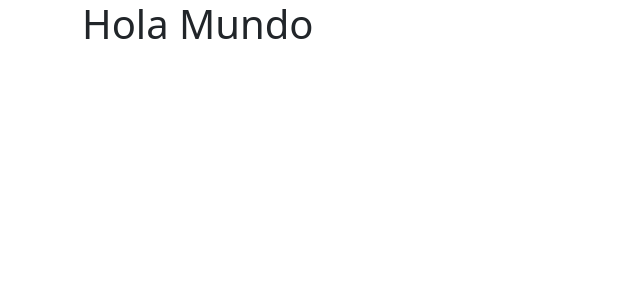
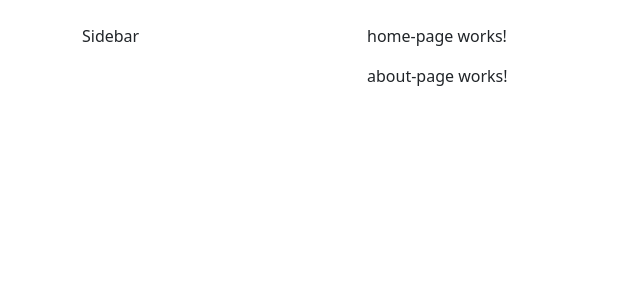
Before and after one commit to Gabriel-Karajallo/country-app, an Angular app: page / in a window 1280 px wide. Shown: the top 300 px of the page, without its empty margins (0-640 px from the left). Built offline with nearby package versions, Linux system fonts and the light colour scheme.

Commit message:
country-app

```diff
--- a/src/app/app.component.html
+++ b/src/app/app.component.html
@@ -1 +1,17 @@
-<h1>Hola Mundo</h1>
+<div class="row mt-4">
+  <div class="col-3">
+    <!-- Sidebar -->
+    Sidebar
+  </div>
+
+  <div class="col">
+    <!-- Nuestras páginas -->
+     <!-- ESTO VAN A SER PAGINAS ESTATICAS QUE VAN A IR CAMBIANDO CONFORME LAS RUTAS QUE VAYAMOS CONFIGURANDO -->
+     <shared-home-page></shared-home-page>
+     <shared-about-page></shared-about-page>
+  </div>
+
+
+
+
+</div>
--- /dev/null
+++ b/src/app/shared/pages/about-page/about-page.component.html
@@ -0,0 +1 @@
+<p>about-page works!</p>
--- /dev/null
+++ b/src/app/shared/pages/home-page/home-page.component.html
@@ -0,0 +1 @@
+<p>home-page works!</p>
```
Also changed, not shown: src/app/app.module.ts (+9 -2 lines), src/app/countries/countries.module.ts (added, +12 -0 lines), src/app/shared/pages/about-page/about-page.component.ts (added, +9 -0 lines), src/app/shared/pages/home-page/home-page.component.ts (added, +9 -0 lines), src/app/shared/shared.module.ts (added, +22 -0 lines).
